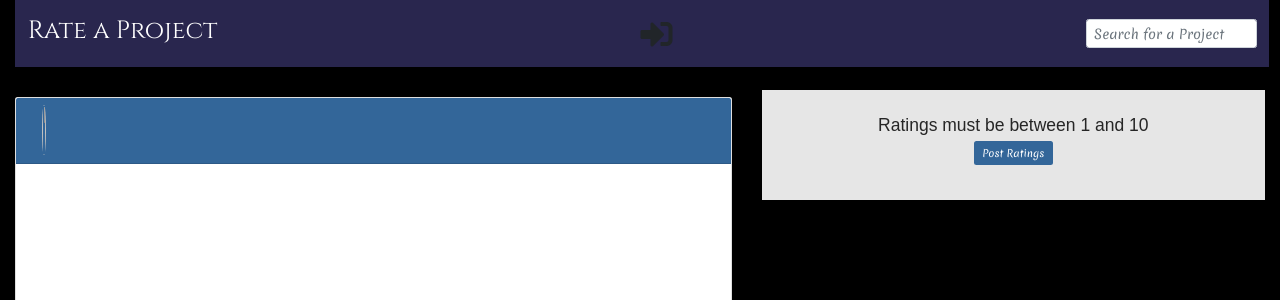
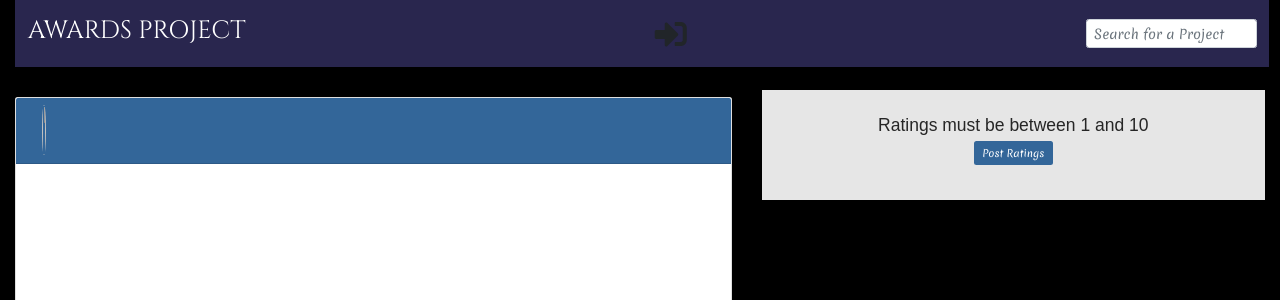
Before and after one commit to mzambia70/Awards, a Django app: template rate/templates/rate.html in a window 1280 px wide. Shown: the top 300 px of the page. Run offline with Django 3.2, Linux system fonts and the light colour scheme; the template is opened without the code that fills it, so the values that code supplies are empty; some libraries are stand-ins or nearby versions; some web fonts are replaced.

```diff
--- a/rate/templates/navbar.html
+++ b/rate/templates/navbar.html
@@ -9,7 +9,7 @@
     <div class="container-fluid">
         <nav class="navbar bg-nav jumbo" style=''>
             <a class="navbar-brand text-white" href="{% url 'home' %}" style='font-size: xx-large'>
-                <h1>Rate a Project</h1>
+                <h1>AWARDS PROJECT</h1>
             </a>
             {% if user.is_authenticated %}
             <a data-toggle="dropdown" class="lite text-white">User: {{user}}</a>
```
